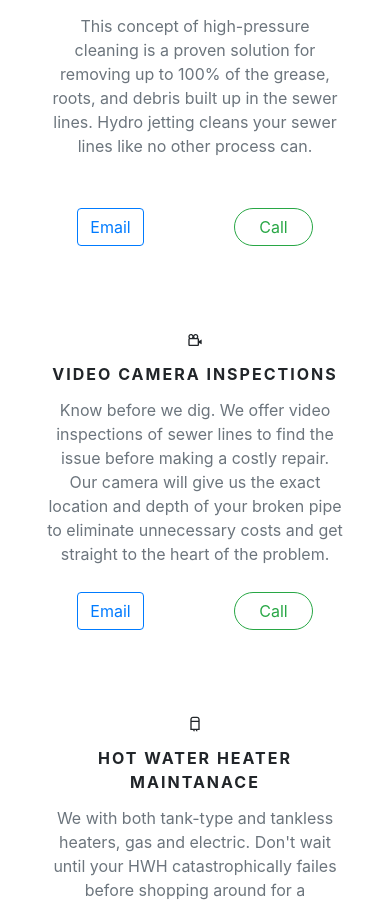
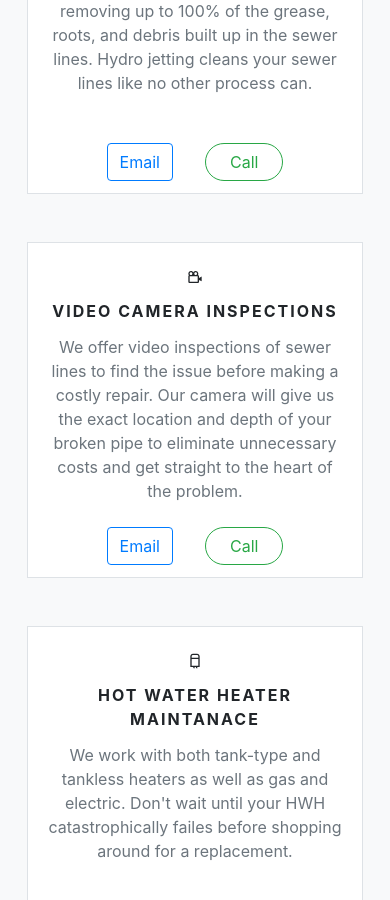
Before and after one commit to PawelPavo/WiltonDrainPro, a React (Create React App) app: page /services in a window 390 px wide. Shown: the part 1100-2000 px from the top of the page. Built offline with nearby package versions, Linux system fonts and the light colour scheme.

Commit message:
fixed iframe bug

```diff
--- a/public/index.html
+++ b/public/index.html
@@ -26,7 +26,7 @@
     -->
     <title>Wilton Drain Pro</title>
   </head>
-  <body>
+  <body >
     <noscript>You need to enable JavaScript to run this app.</noscript>
     <div id="root"></div>
     <!--
--- a/src/App.tsx
+++ b/src/App.tsx
@@ -1,8 +1,6 @@
 import React from 'react';
 import { BrowserRouter, Switch, Route } from 'react-router-dom';
-import styled from 'styled-components';
 import NavigationBar from './components/NavBar';
-import Navbar from './components/NavBar'
 import Contact from './views/Contact';
 import Home from './views/Home';
 import Services from './views/Services';
@@ -10,8 +8,10 @@ import Services from './views/Services';
 function App() {
   return (
     <>
+          <div className="bg-light">
       <BrowserRouter>
         <NavigationBar / >
+
         <Switch>
           <Route exact path="/">
             <Home />
@@ -24,6 +24,7 @@ function App() {
           </Route>
         </Switch>
       </BrowserRouter>
+          </div>
     </>
   );
 }
--- a/src/components/NavBar.tsx
+++ b/src/components/NavBar.tsx
@@ -12,7 +12,7 @@ const NavigationBar: React.FC<NavigationBarProps> = (props) => {
                     },
                 ]}
             />
-            <nav className="sticky-top navbar navbar-expand-lg navbar-light bg-light shadow">
+            <nav className="sticky-top navbar navbar-expand-lg navbar-light bg-light shadow bg-white">
                 <a className="navbar-brand" href="/">
                     <img className="ml-5" src="/Plumbing Logo.gif" alt="Logo" style={{ height: "65px", width: "auto" }} />
                 </a>
--- a/src/components/ServiceCard.tsx
+++ b/src/components/ServiceCard.tsx
@@ -13,7 +13,7 @@ const ServicesCard: React.FC<ServicesCardProps> = (props) => {
     return (
         <Layout2>
             <div className="col-md-4 my-5 my-auto">
-                <div className="card border-0 mb-5 card-hover" style={{ width: "21rem", height: "21rem" }}>
+                <div className="card mb-5 card-hover border rounded-0" style={{ width: "21rem", height: "21rem" }}>
                     <div className="card-body">
                         <div className="card-title text-center">
                             <IconContext.Provider value={{ style: { fontSize: '45px', color: "#ffbd4a", opacity: "0.75" } }}>
@@ -30,11 +30,11 @@ const ServicesCard: React.FC<ServicesCardProps> = (props) => {
                         <div className="card-title text-center name-text">{props.service.name}</div>
                         <p className="card-text text-center text-muted mb-3">{props.service.description}</p>
                     </div>
-                    <div className="row justify-content-around card-footer bg-white border-0">
+                    <div className="text-center card-footer bg-white border-0">
                         <a href="/contact" className="card-link text-center font-weight-light">
-                            <button type="button" className="btn btn-outline-primary">Email</button>
+                            <button type="button" className="btn btn-outline-primary mr-3">Email</button>
                         </a>
-                        <a href="tel:5613039111" className="btn btn-outline-success rounded-pill px-4">Call</a>
+                        <a href="tel:5613039111" className="btn btn-outline-success rounded-pill px-4 ml-3">Call</a>
                     </div>
                 </div>
             </div>
--- a/src/views/Contact.tsx
+++ b/src/views/Contact.tsx
@@ -36,9 +36,9 @@ const Contact: React.FC<IContactProps> = (props) => {
         subsets={['cyrillic-ext', 'greek']}
       />
       <div className="container">
-        <div className="row justify-content-center display-4 my-5">Contact</div>
+        <div className="row justify-content-center display-4 my-3">Contact</div>
         <div className="row justify-content-center">
-          <div className="col-md-7 shadow p-5">
+          <div className="col-md-7 shadow p-5 bg-white">
             <div className="card border-0">
               <form>
                 <div className="form-group">
@@ -78,12 +78,13 @@ const Contact: React.FC<IContactProps> = (props) => {
               </form>
             </div>
           </div>
-          <div className="col-md-7 text-center my-5 shadow p-5">
-            <iframe src="https://maps.google.com/maps?q=wilton%20manors&t=&z=13&ie=UTF8&iwloc=&output=embed" frameBorder="2" allowFullScreen ></iframe>
+          <div className="col-md-7 text-center my-5 shadow p-5 bg-white">
+            <iframe title="map" src="https://maps.google.com/maps?q=wilton%20manors&t=&z=13&ie=UTF8&iwloc=&output=embed" frameBorder="2" allowFullScreen ></iframe>
             <div className="card-footer border-0 bg-white text-center">
               <div className="my-3">
                 <div>2132 NE 21th Ave.</div>
                 <div>Wilton Manors FL, 33305</div>
+                <div>(561) 303 - 9111</div>
               </div>
               <a href="tel:5613039111" className="btn btn-success btn-lg btn-block">Call Us</a>
             </div>
--- a/src/views/Services.tsx
+++ b/src/views/Services.tsx
@@ -10,7 +10,7 @@ const ServicesArray = [
   {
     id: 2,
     name: "Drain Cleaning",
-    description: "Plumbing stoppages are one of those disgusting facts of life that most of us prefer to ignore when they occur. However, it is important to know when the plumbing problem is out of your control and that you should call your plumber to prevent it from escalating.",
+    description: "Plumbing stoppages are one of those facts of life that most of us prefer to ignore. However, it is important to know when the plumbing problem is out of your control and that you should call your plumber to prevent it.",
   },
   {
     id: 3,
@@ -20,12 +20,12 @@ const ServicesArray = [
   {
     id: 4,
     name: "Video Camera Inspections",
-    description: "Know before we dig. We offer video inspections of sewer lines to find the issue before making a costly repair. Our camera will give us the exact location and depth of your broken pipe to eliminate unnecessary costs and get straight to the heart of the problem.",
+    description: "We offer video inspections of sewer lines to find the issue before making a costly repair. Our camera will give us the exact location and depth of your broken pipe to eliminate unnecessary costs and get straight to the heart of the problem.",
   },
   {
     id: 5,
     name: "Hot Water Heater Maintanace",
-    description: " We with both tank-type and tankless heaters, gas and electric. Don't wait until your HWH catastrophically failes before shopping around for a replacement.",
+    description: " We work with both tank-type and tankless heaters as well as gas and electric. Don't wait until your HWH catastrophically failes before shopping around for a replacement.",
   },
   {
     id: 6,
@@ -38,7 +38,7 @@ function Services() {
   return (
     <>
       <div className="container">
-        <div className="row justify-content-center my-5">
+        <div className="row justify-content-center my-3">
           <div className="font-weight-light display-4">Services</div>
         </div>
         <div className="row justify-content-center">
```
